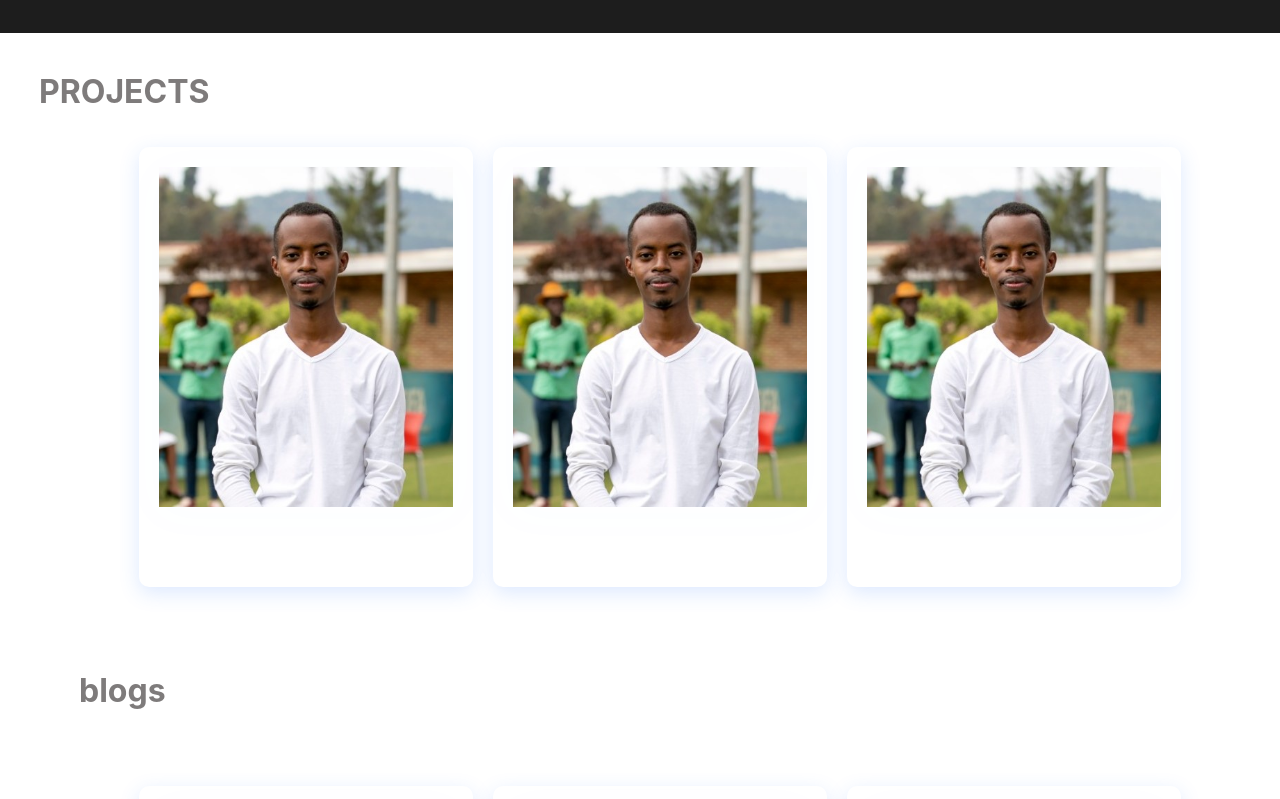
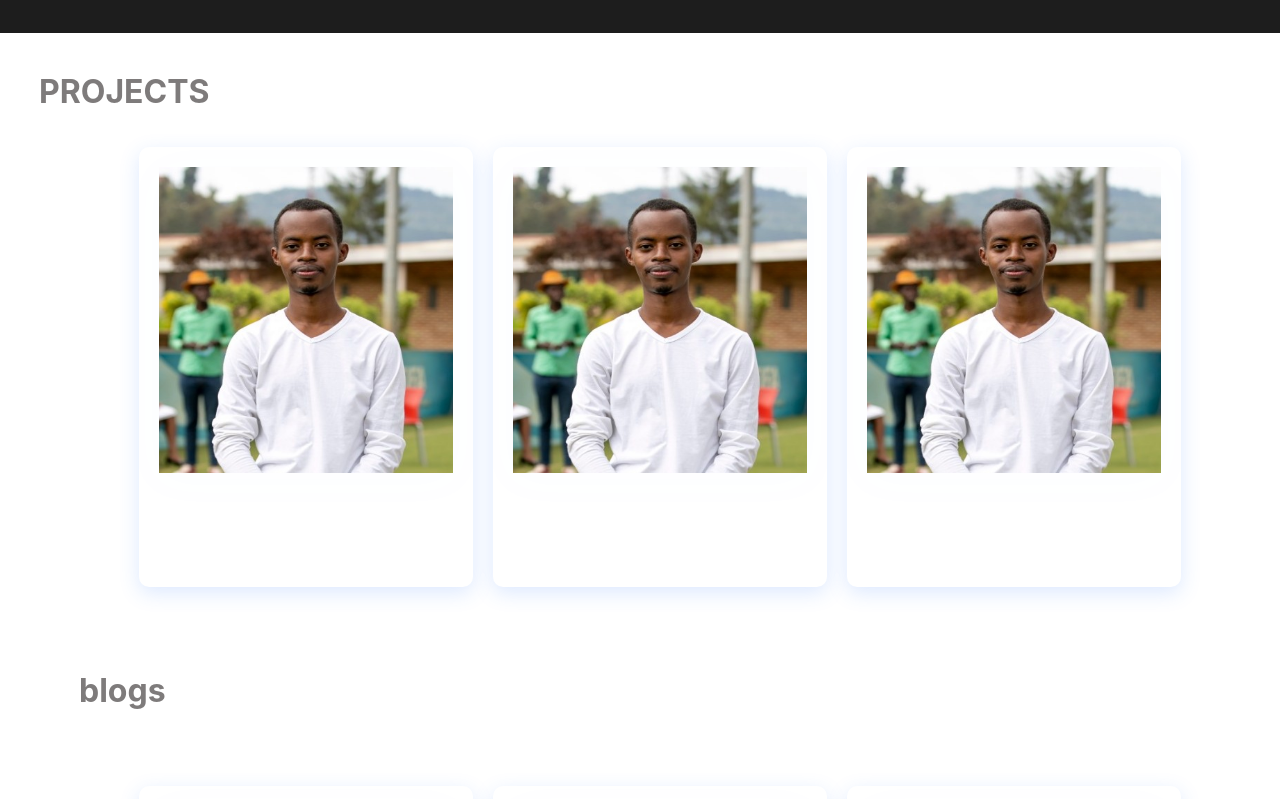
Before and after one commit to Code-250/My-Brand, a React (Create React App) app in the folder my-app/: page / in a window 1280 px wide. Shown: the part 440-1239 px from the top of the page. Built offline with nearby package versions, Linux system fonts and the light colour scheme.

Commit message:
tried to add scroll horizontal but failed

```diff
--- a/my-app/src/UI/components/Card.css
+++ b/my-app/src/UI/components/Card.css
@@ -3,10 +3,17 @@ h1 {
   margin:20px;
   color:rgb(126, 123, 123);
 }
+.holster{
+  display:flex;
+  align-items:center;
+  flex-flow:column nowrap;
+}
 .cards {
   padding: 59px;
   background: #fff;
+  scroll-snap-align: x mandatory;
 }
+
 .cards__container {
   display: flex;
   flex-flow: column;
@@ -55,7 +62,7 @@ h1 {
     display: flex;
     width: 100%;
     max-width: 100%;
-    height: 100%;
+    height: 90%;
     max-height: 100%;
 
     transition: all 0.2s linear;
@@ -72,6 +79,7 @@ h1 {
     font-size: 18px;
     line-height: 24px;
     margin:0px;
+    padding:0px;
   }
 
   @media only screen and (min-width: 1200px) {
--- a/my-app/src/UI/components/CardItem.js
+++ b/my-app/src/UI/components/CardItem.js
@@ -3,8 +3,8 @@ import {Link} from 'react-router-dom';
 
 function CardItem(){
     return(
-        <>
-            <li className='cards__item'>
+        <div className="holster">
+            <li className='cards__item container x mandatory-scroll-snapping'>
                 <Link className='cards__item__link'>
                     <figure className='cards__item__pic-wrap'>
                         <img src='/images/PROFILE.jpg' alt='card-profile'
@@ -15,7 +15,7 @@ function CardItem(){
                     </div>
                 </Link>
             </li>
-        </>
+        </div>
     )
 }
 
```
Also changed, not shown: 1 other file (tests, documents, lock files or other folders).
